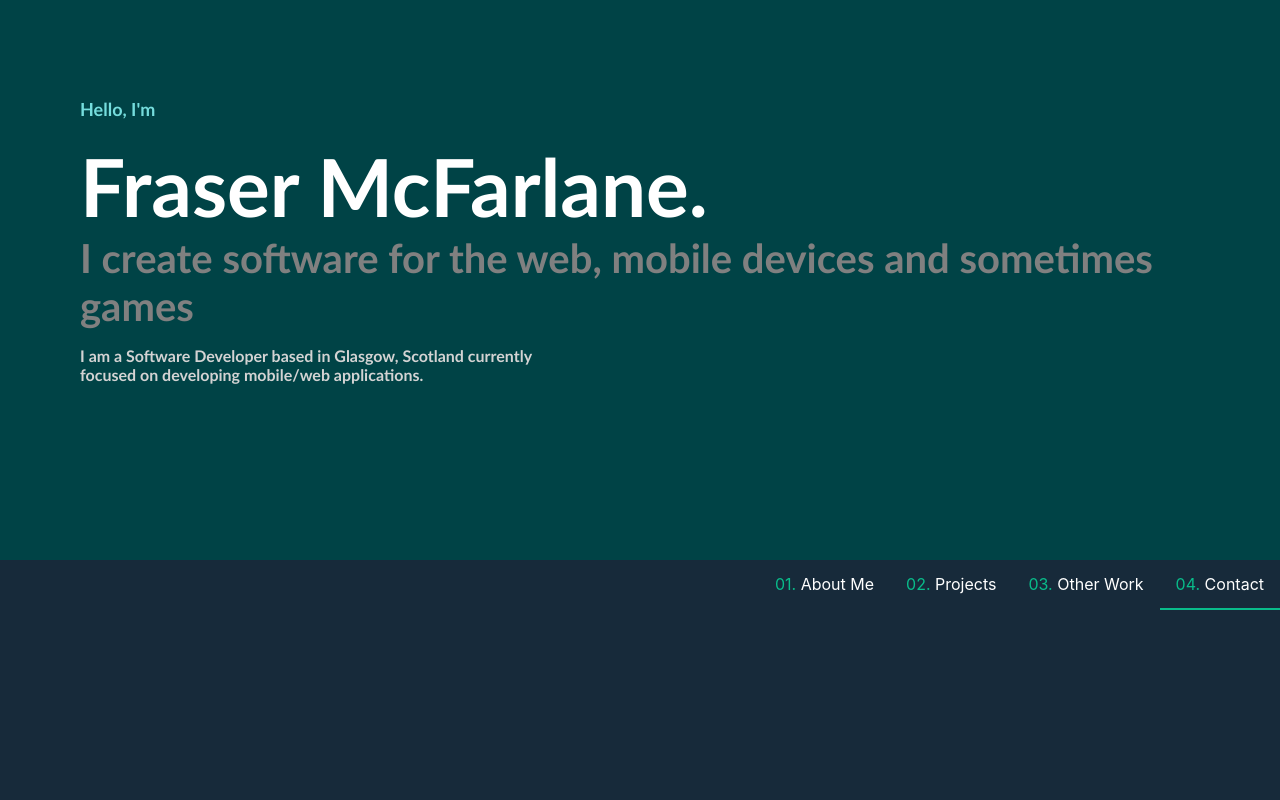
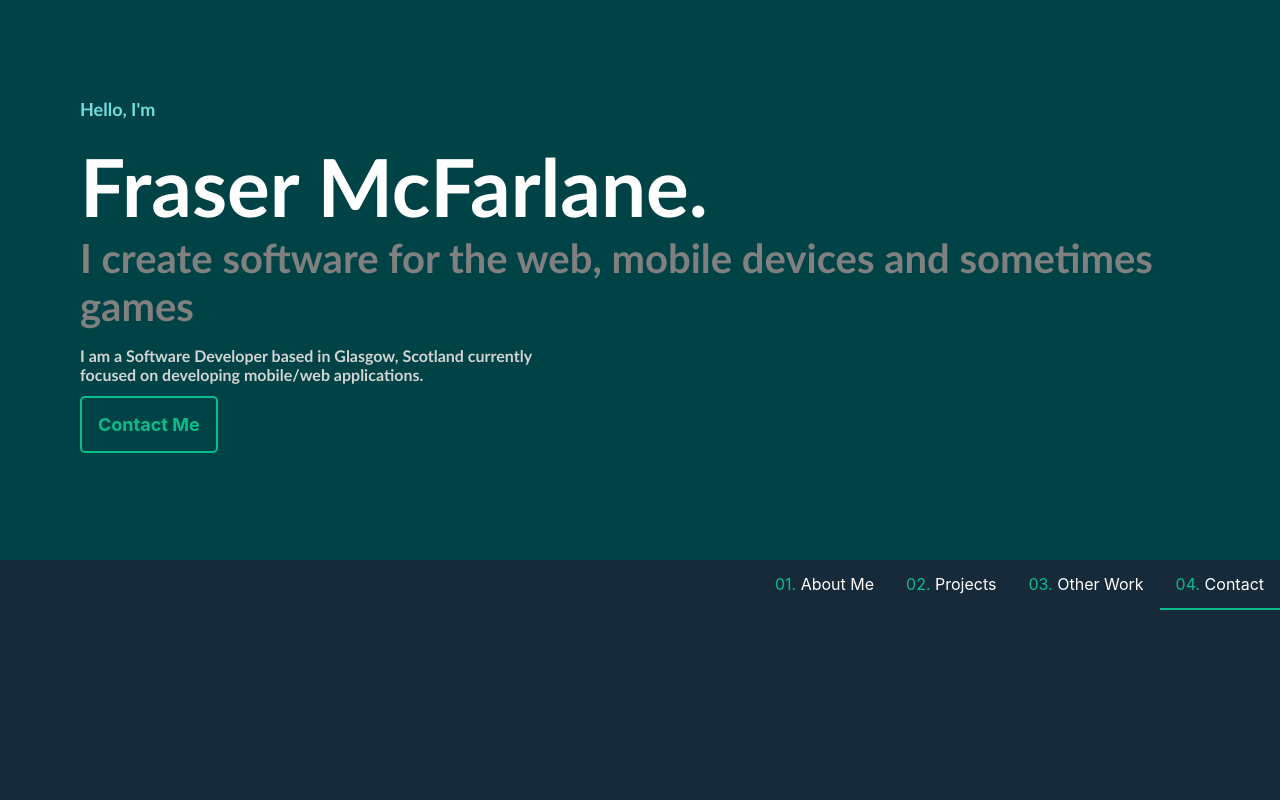
Before and after one commit to fmcfar200/personal-site, a React (Create React App) app: page / in a window 1280 px wide. Shown: the top 800 px of the page. Built offline with nearby package versions, Linux system fonts and the light colour scheme.

Commit message:
contact refacoring

```diff
--- a/src/App.js
+++ b/src/App.js
@@ -7,6 +7,7 @@ import MobileNavbar from "./components/mobileNavbar";
 import "./App.css";
 import Heading from "./components/heading";
 import ContactMe from "./components/contactMe";
+import ContactButton from "./components/contactButton";
 
 function App() {
   return (
@@ -18,10 +19,11 @@ function App() {
         <p className="header-text-3">
           I create software for the web, mobile devices and sometimes games
         </p>
-        <p className="header-text-4">
+        <p className="header-text-4" style={{ marginBottom: "30px" }}>
           I am a Software Developer based in Glasgow, Scotland currently focused
           on developing mobile/web applications.
         </p>
+        <ContactButton />
       </div>
       <NavBar />
       <main className="App">
--- /dev/null
+++ b/src/components/contactButton.jsx
@@ -0,0 +1,12 @@
+import React from "react";
+import "../styles/contactMe.css";
+
+const ContactButton = () => {
+  return (
+    <a className="contact_button" href="mailto:fmcfar200@caledonian.ac.uk">
+      <span>Contact Me</span>
+    </a>
+  );
+};
+
+export default ContactButton;
--- a/src/components/contactMe.jsx
+++ b/src/components/contactMe.jsx
@@ -1,6 +1,7 @@
 import React from "react";
 import Heading from "./heading";
 import "../styles/contactMe.css";
+import ContactButton from "./contactButton";
 
 const ContactMe = () => {
   return (
@@ -15,9 +16,7 @@ const ContactMe = () => {
           am also working as a freelance developer. So please feel free to
           contact me about any opportunities or just to say hello!
         </p>
-        <button className="contact_button">
-          <span>Contact Me</span>
-        </button>
+        <ContactButton />
       </div>
     </div>
   );
--- a/src/styles/contactMe.css
+++ b/src/styles/contactMe.css
@@ -35,9 +35,12 @@
 }
 
 .contact_button {
+  font-family: -apple-system, BlinkMacSystemFont, "Segoe UI", Roboto, Oxygen,
+    Ubuntu, Cantarell, "Open Sans", "Helvetica Neue", sans-serif;
   font-size: 18px;
   color: var(--other-color2);
-  font-weight: 300;
+  font-weight: bold;
+  text-decoration: none;
 
   padding: 16px 16px 16px 16px;
   border-radius: 5px;
@@ -50,7 +53,7 @@
 
 .contact_button span {
   position: relative;
-  transition: 0.5s;
+  transition: 0.4s ease-in-out;
 }
 
 .contact_button span:after {
```
